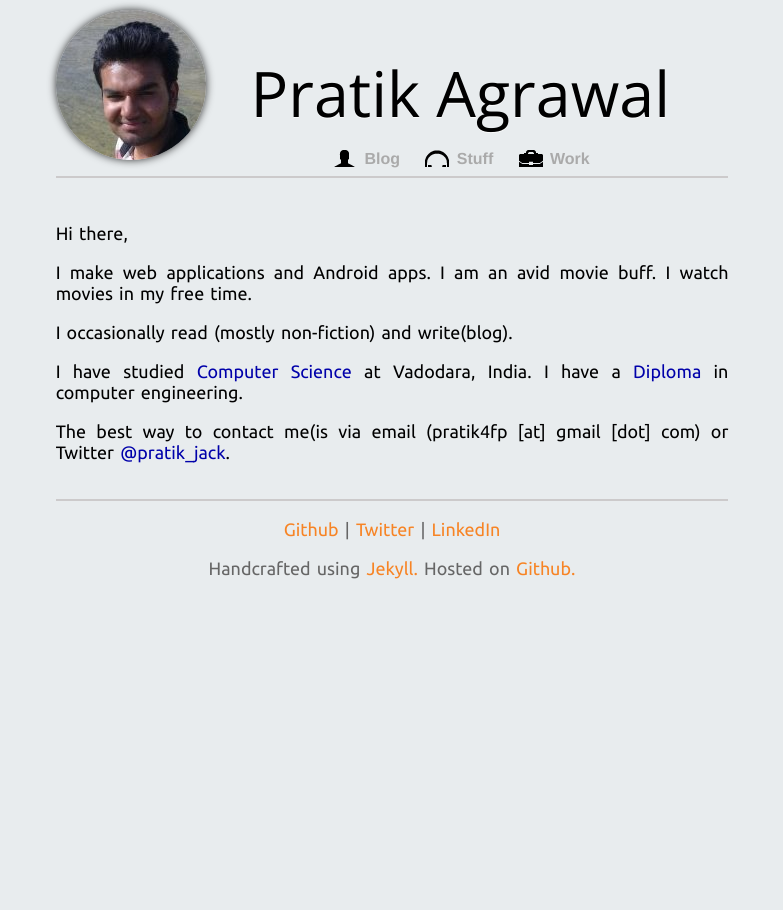
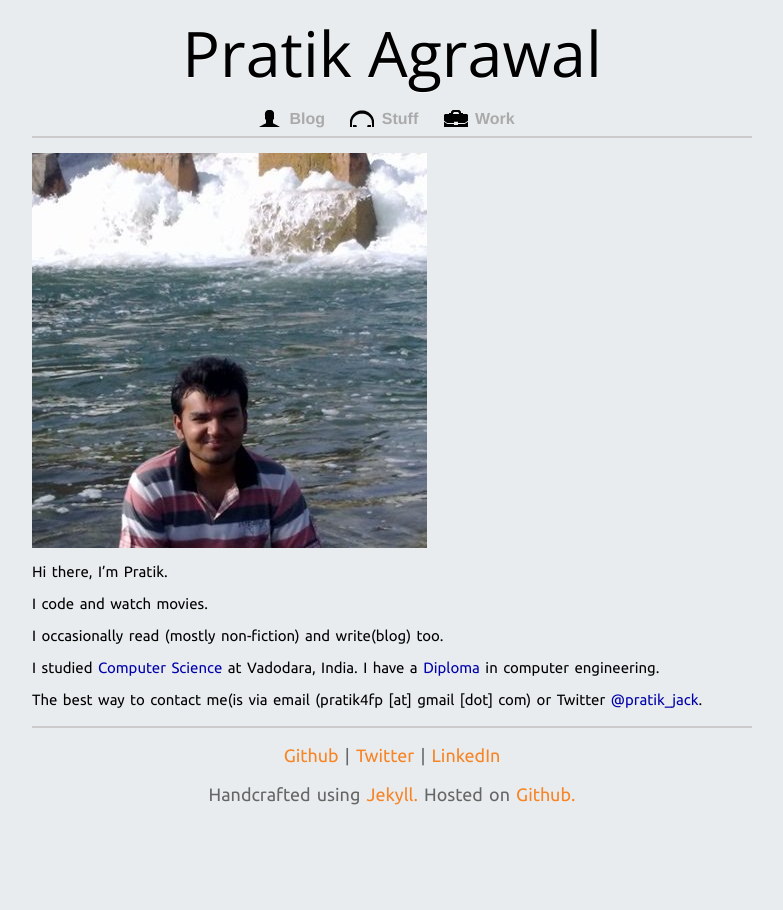
Before and after one commit to pratik98/pratik98.github.com, a Jekyll site: the page built from index.md, in a window 1280 px wide. Shown: the whole page, without its empty margins (248-1031 px from the left). Built offline with Jekyll 4.4.1, drawn with Linux system fonts in a browser that asks for light colours; nearby versions of some CDN libraries; some web fonts are replaced.

Commit message:
chaged index and few styles

```diff
--- a/_layouts/default.html
+++ b/_layouts/default.html
@@ -8,7 +8,7 @@
         <meta charset="utf-8">
         <meta http-equiv="X-UA-Compatible" content="IE=edge,chrome=1">
         <title>{{ page.title }}</title>
-		<meta name="description" content="Pratik Agrawal,Student, MS University, Vadodara">
+		<meta name="description" content="Pratik Agrawal,Nirma University, MS University, Vadodara">
         <meta name="viewport" content="width=device-width">
 
         <!-- syntax highlighting CSS -->
@@ -16,15 +16,18 @@
 
 		<!--normalize css-->
 		  <link rel="stylesheet" href="css/normalize.css">
+
 <link href='http://fonts.googleapis.com/css?family=Ubuntu:400,700' rel='stylesheet' type='text/css'>
-<link rel="shortcut icon" href="/favicon.ico" type="image/x-icon">
+
 <link rel="icon" href="/favicon.ico" type="image/x-icon">
     <link type="text/css" rel="stylesheet" href="http://fonts.googleapis.com/css?family=Mate+SC|Oxygen"></link>
 	<link type="text/css" rel="stylesheet" href="http://fonts.googleapis.com/css?family=Open+Sans:400,300"></link>
 	<link type="text/css" rel="stylesheet" href="http://fonts.googleapis.com/css?family=Balthazar"></link>
         <!-- Custom CSS -->
         <link rel="stylesheet" href="/css/main.css">
+
 		<script src="js/vendor/modernizr-2.6.2.min.js"></script>
+
     </head>
     <body>
 
@@ -32,10 +35,10 @@
         <div class="container">
           <div class="site">
             <div class="header">
-			<div class="row">
-			<div class="cols"><a href="/"><div class="image-circle"></div></a></div>
-			<div class="cols" style="margin-top:2em;"> <h1 class="title"><a href="/">{{ site.name }}</a></h1></div>
-			</div>
+			<!--<center>
+			<a href="/"><div class="image-circle"></div></a></center>-->
+<h1 class="title"><a href="/">{{ site.name }}</a></h1>
+
 
 
 			  <div class="nav">
@@ -44,9 +47,13 @@
 			     <a class="extra" href="/work.html"><span class="icon-work">&nbsp;&nbsp;&nbsp;&nbsp;&nbsp;&nbsp;</span>Work</a>
 			  </div>
             </div>
+
 			<div class="defstyle">
+
                 {{ content }}
+
 			</div>
+
             <div class="footer">
 
               <div class="contact">
--- a/css/main.css
+++ b/css/main.css
@@ -18,6 +18,7 @@ body {
   font-size: small;
   text-align: center;
   }
+
 
 h1, h2, h3, h4, h5, h6 {
   font-size: 100%; }
@@ -42,6 +43,7 @@ table {
 ul.posts {
   list-style-type: none;
   margin-bottom: 2em;
+  text-align:left;
 }
 
 ul.posts li {
@@ -78,14 +80,13 @@ ul.posts a:hover{
 .site {
   font-size: 115%;
   text-align: justify;
-  width: 45em;
-  /*margin: 0em auto 2em;
-  line-height: 1.5em;*/
+  max-width: 45rem;
+  width:90%;
 }
 
 .site .header {
 border-bottom: 2px solid #CCCACB;
-  margin-bottom: 3em;
+  margin-bottom: 1em;
 }
 .site .header a {
   font-weight: bold;
@@ -94,8 +95,8 @@ border-bottom: 2px solid #CCCACB;
 }
 
 .site .header h1.title {
-  display: block;
-  margin-left: 3em;
+ /* display: block;
+  margin-left: 3em;*/
   text-align:center;
 }
 
@@ -115,10 +116,14 @@ margin-bottom: 8px;
   color: grey;
 }
 .site .header .nav {
-  display:block;
+
  text-align: center;
  font-size:16px;
  margin-bottom: 8px;
+}
+
+.site .header  a.image-circle {
+text-align: center;
 }
 .site .header a.extra {
   color: #aaa;
@@ -149,20 +154,22 @@ margin-bottom: 8px;
 .site p{
  font-family: 'Ubuntu',serif;
  word-spacing:2px;
-
  }
+.site .defstyle p img{
+text-align:center;
+}
 
 .site .footer {
   font-size: 120%;
   color: #666;
   border-top: 2px solid #CCCACB;
-  margin-top: 2em;
+  margin-top: 1em;
   overflow: hidden;
 }
 
 .site .footer .contact {
   text-align:center;
-  /*margin-right: 3em;*/
+
 }
 
 .site .footer .contact a {
@@ -237,13 +244,15 @@ font-family:'Ubuntu',serif;
 }
 
 .image-circle {
-	margin-bottom: 2em;
-	width: 150px;
-	height: 150px;
+	margin-top: 0.5em;
+	width: 120px;
+	height: 120px;
 	border-radius:150px;
 	-webkit-border-radius: 150px;
 	-moz-border-radius: 150px;
 	background: url("../images/DP.jpg") no-repeat;
+	background-position-x: -20px;
+background-position-y: -17px;
 	box-shadow: 0 0 8px rgba(0, 0, 0, .8);
 	-webkit-box-shadow: 0 0 8px rgba(0, 0, 0, .8);
 	-moz-box-shadow: 0 0 8px rgba(0, 0, 0, .8);
@@ -255,8 +264,7 @@ font-family:'Ubuntu',serif;
 	}
 
 	.image-circle:hover {
-	margin-bottom: 2em;
-	width: 150px;
+	width:150px;
 	height: 150px;
 	border-radius:150px;
 	-webkit-border-radius: 150px;
@@ -268,8 +276,8 @@ font-family:'Ubuntu',serif;
 	}
 
 .cols{
-	float:left;
-	/*margin-bottom:2em;*/
+	/*float:left;
+	margin-bottom:2em;*/
     }
 .row{
 	width:inherit;
@@ -432,8 +440,10 @@ textarea {
    Modify as content requires.
    ========================================================================== */
 
-@media only screen and (min-width: 35em) {
-    /* Style adjustments for viewports that meet the condition */
+@media only screen
+and (min-device-width : 320px)
+and (max-device-width : 480px) {
+
 }
 
 @media print,
@@ -516,16 +526,11 @@ textarea {
 }
 .defstyle
 {
-font-size:120%;
 
+/*font-size:120%;
+text-align:center;*/
 }
 
-.site .defstyle p img{
+.defstyle p img{
  text-align:center;
 }
-/*
-.cup{margin:10px auto;background:#CCC;width:30px;height:23px;border-radius:0 0 10px 10px/0 0 15px 15px;}
-.cup::before,
-.cup::after{content:' ';position:absolute;font-size:0;}
-.cup::before{bottom:-2px;left:-5px;width:40px;height:4px;background:#CCC;border-radius:0 0 15px 15px/0 0 4px 4px;}
-*/
--- a/index.md
+++ b/index.md
@@ -3,14 +3,15 @@ layout: default
 title:  "Pratik Agrawal"
 ---
 
-Hi there,
+![me](images/web.jpg)
 
-I make web applications and Android apps.
-I am an avid movie buff. I watch movies in my free time.
+Hi there, I'm Pratik.
 
-I occasionally read (mostly non-fiction) and write(blog).
+I code and watch movies.
 
-I have studied [Computer Science](http://www.msubaroda.ac.in) at Vadodara, India. I have a [Diploma](http://www.nirmauni.ac.in) in computer engineering.
+I occasionally read (mostly non-fiction) and write(blog) too.
+
+I studied [Computer Science](http://www.msubaroda.ac.in) at Vadodara, India. I have a [Diploma](http://www.nirmauni.ac.in) in computer engineering.
 
 The best way to contact me(is via email (pratik4fp [at] gmail [dot] com) or
 Twitter [@pratik_jack](https://twitter.com/pratik_jack).
```
Also changed, not shown: work.md (+10 -3 lines), images/web.jpg (added).
